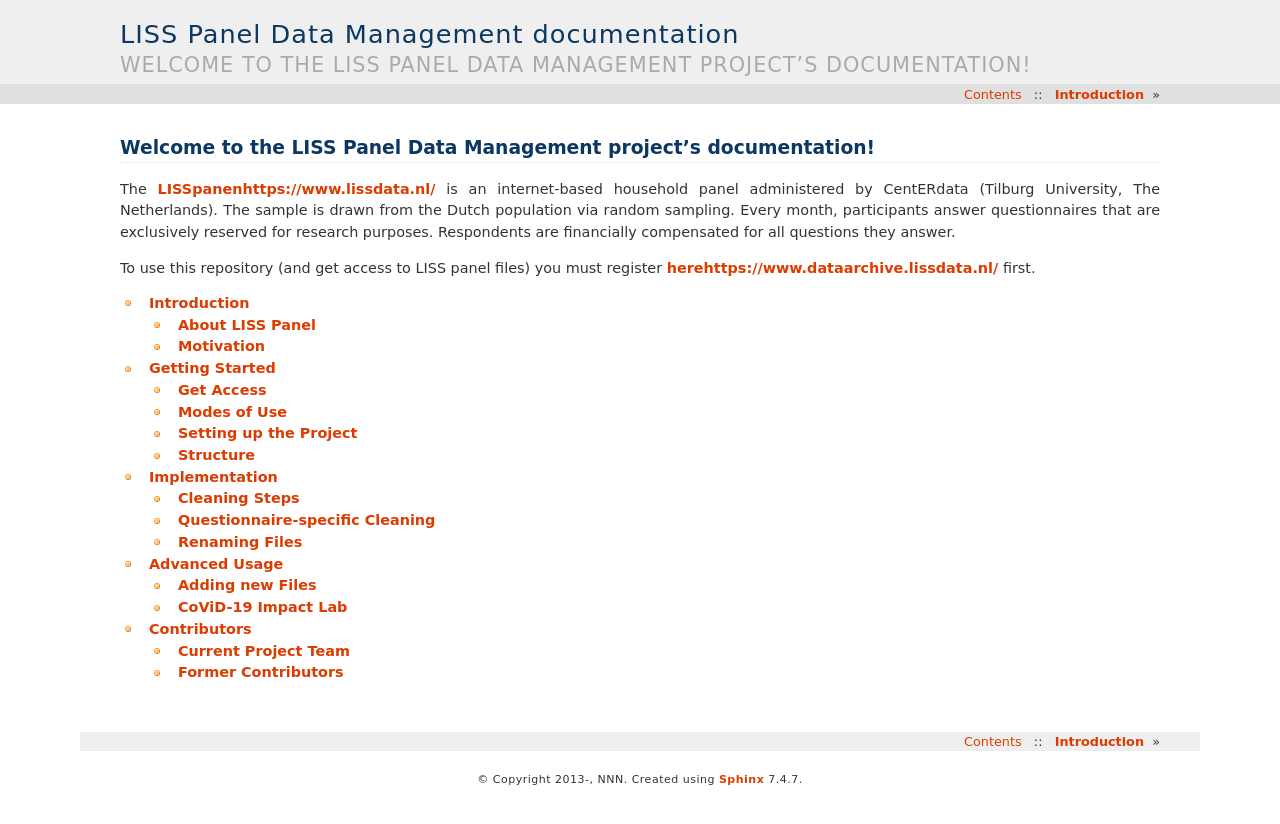
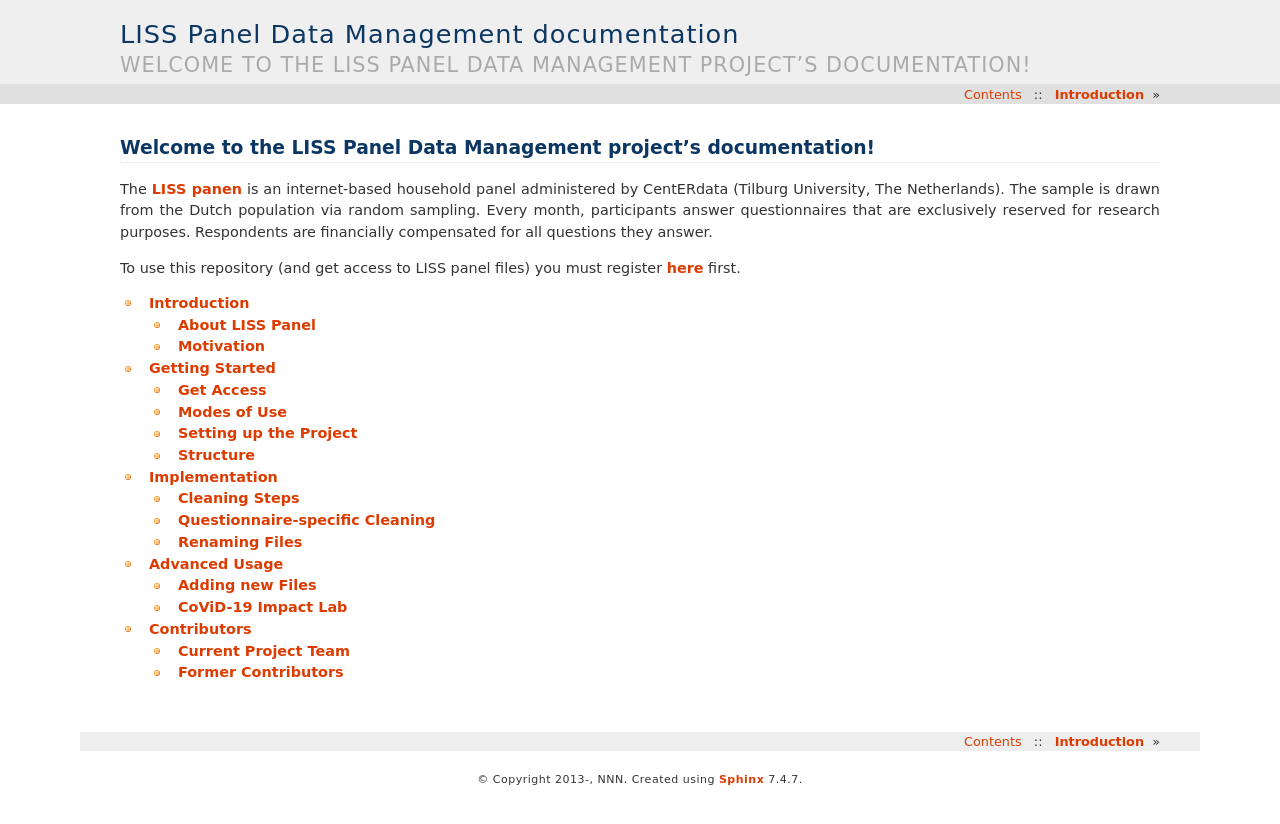
Before and after one commit to mpetrosian/LISS-Data-Management-Documentation, a Sphinx documentation site: the page built from docs/source/index.rst, in a window 1280 px wide. Shown: the top 824 px of the page. Built offline with Sphinx 7.4.7, drawn with Linux system fonts in a browser that asks for light colours.

Commit message:
Update index.rst

```diff
--- a/docs/source/index.rst
+++ b/docs/source/index.rst
@@ -7,10 +7,10 @@
 Welcome to the LISS Panel Data Management project's documentation!
 ==================================================================
 
-The `<LISS panen https://www.lissdata.nl/>`_ is an internet-based household panel administered by CentERdata (Tilburg University, The Netherlands). The sample is drawn from the Dutch population via random sampling. Every month, participants answer questionnaires that are exclusively reserved for research purposes. Respondents are financially compensated for all questions they answer.
+The `LISS panen <https://www.lissdata.nl/>`_ is an internet-based household panel administered by CentERdata (Tilburg University, The Netherlands). The sample is drawn from the Dutch population via random sampling. Every month, participants answer questionnaires that are exclusively reserved for research purposes. Respondents are financially compensated for all questions they answer.
 
 
-To use this repository (and get access to LISS panel files) you must register `<here https://www.dataarchive.lissdata.nl/>`_ first.
+To use this repository (and get access to LISS panel files) you must register `here <https://www.dataarchive.lissdata.nl/>`_ first.
 
 
 .. toctree::
```
